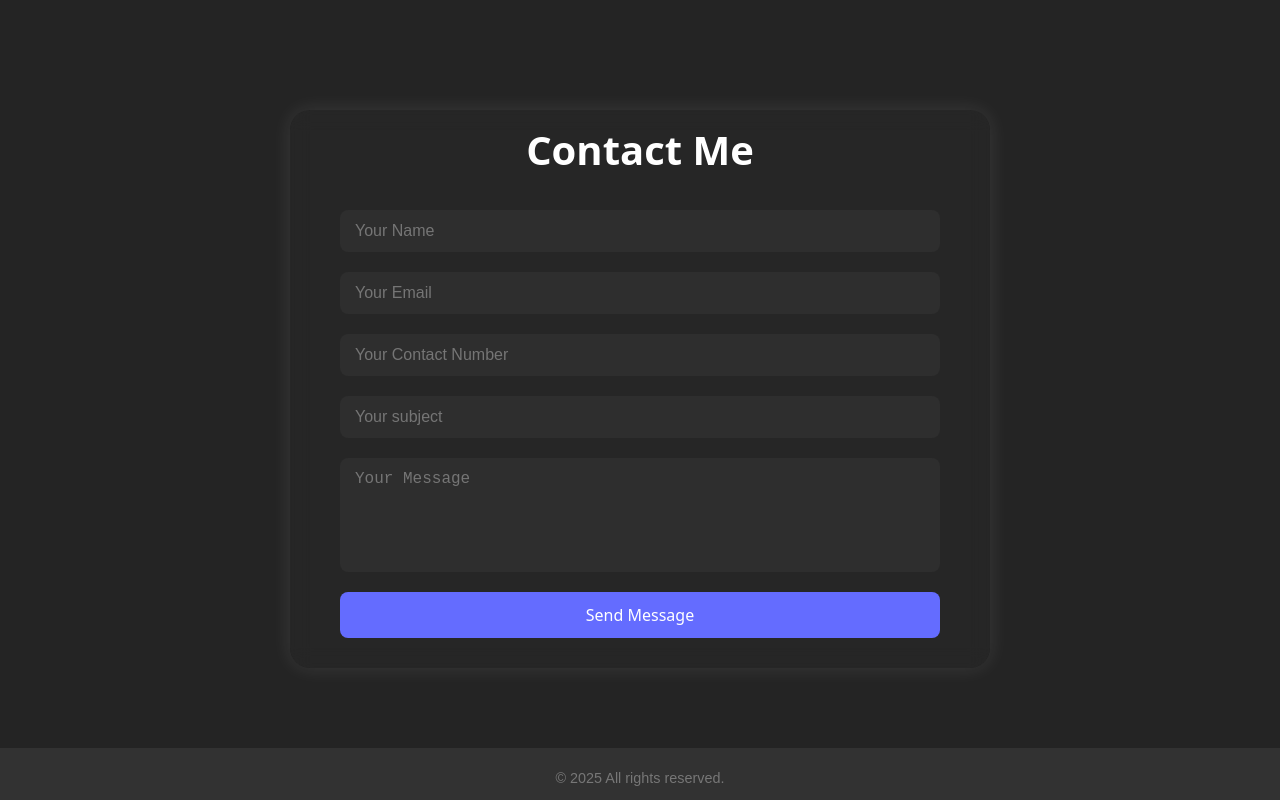
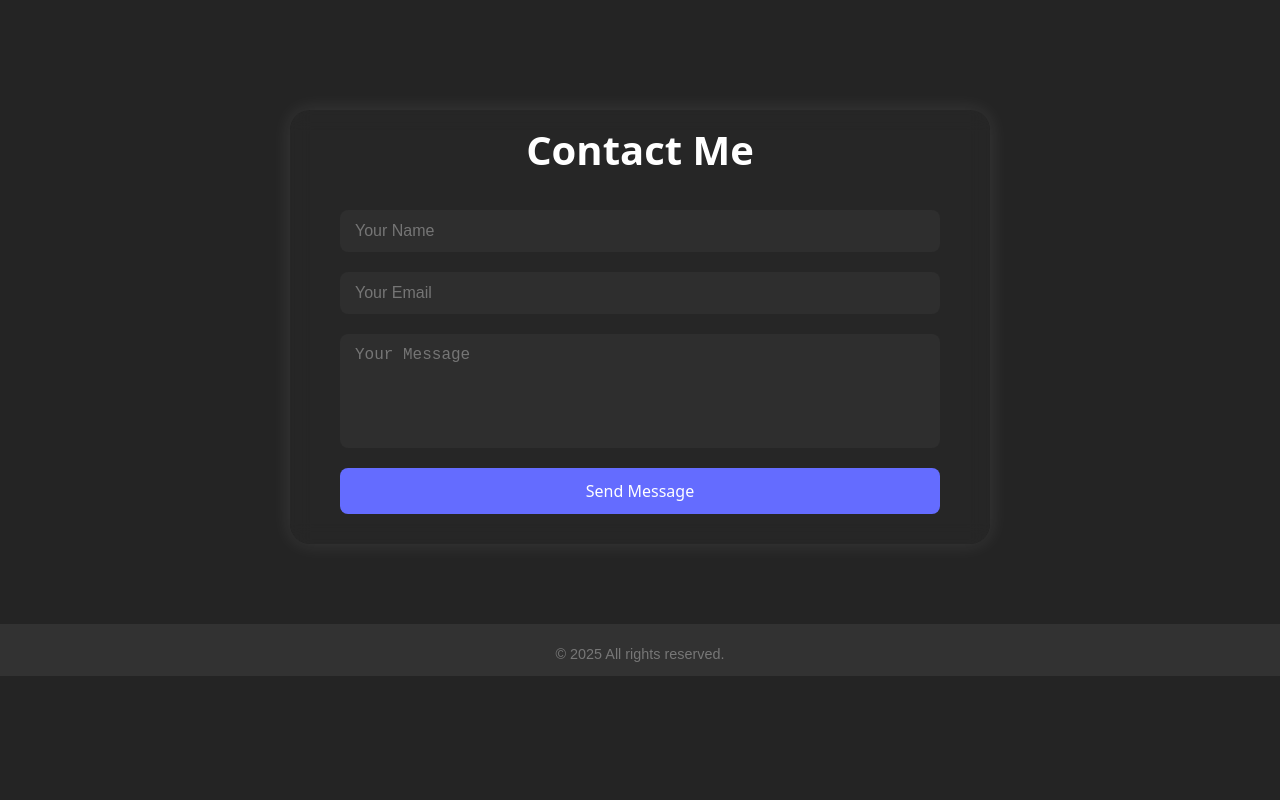
Before and after one commit to TusharYatageri/Portfolio, a React (Vite) app: page / in a window 1280 px wide. Shown: the part 2844-3644 px from the top of the page. After the commit the page ends 3520 px from the top, so only its background shows below. Built offline with nearby package versions, Linux system fonts and the light colour scheme.

Commit message:
added footer and icons

```diff
--- a/src/components/Contact.jsx
+++ b/src/components/Contact.jsx
@@ -33,8 +33,6 @@ function Contact() {
       <form onSubmit={onSubmit} className="contact-form">
         <input type="text" name="name" placeholder="Your Name" required />
         <input type="email" name="email" placeholder="Your Email" required />
-        <input type="tel" name="phone" id="phone" placeholder="Your Contact Number" pattern="[0-9]{10}"/>
-        <input type="text" name="name"  placeholder="Your subject" required />
         <textarea name="message" rows="5" placeholder="Your Message" required></textarea>
         <button type="submit">Send Message</button>
       </form>
```
